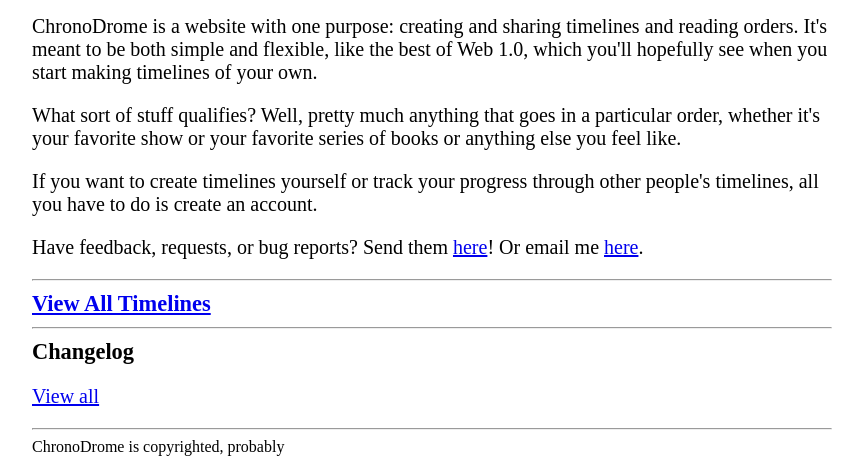
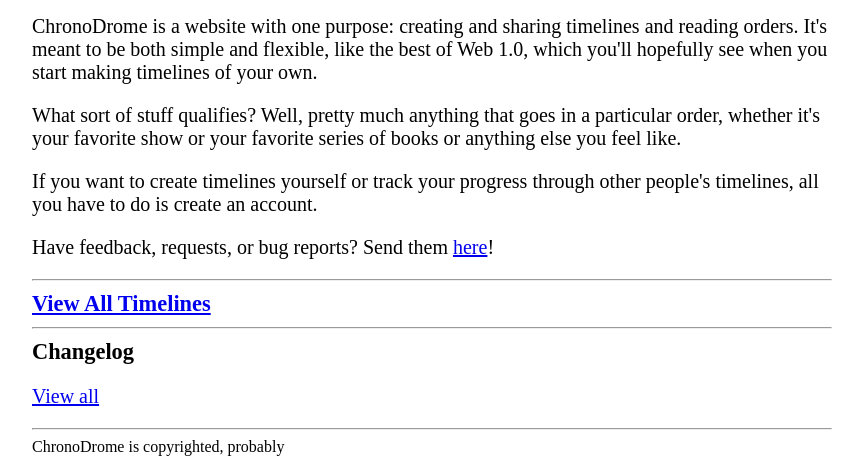
Before and after one commit to 9-d-richardson/chronodrome, a Django app: page / in a window 1280 px wide. Shown: the part 215-675 px from the top of the page, without its empty margins (208-1071 px from the left). Run offline with Django 4.2, Linux system fonts and the light colour scheme; data that the repository does not hold is empty; parts of the project's set-up code (start-up, migrations or seed data) failed here and were passed over; some libraries are stand-ins or nearby versions.

Commit message:
tweaked about page

```diff
--- a/templates/management/home.html
+++ b/templates/management/home.html
@@ -16,7 +16,6 @@
 <p>If you want to create timelines yourself or track your progress through
 	other people's timelines, all you have to do is create an account.
 <p>Have feedback, requests, or bug reports? Send them <a href="{% url 'feedback' %}">here</a>!
-	Or email me <a href="mailto:9.d.richardson@gmail.com?subject=ChronoDrome feedback">here</a>.
 <hr>
 <h3><a href="{% url 'timeline_search' %}">View All Timelines</a></h3>
 <hr>
```
